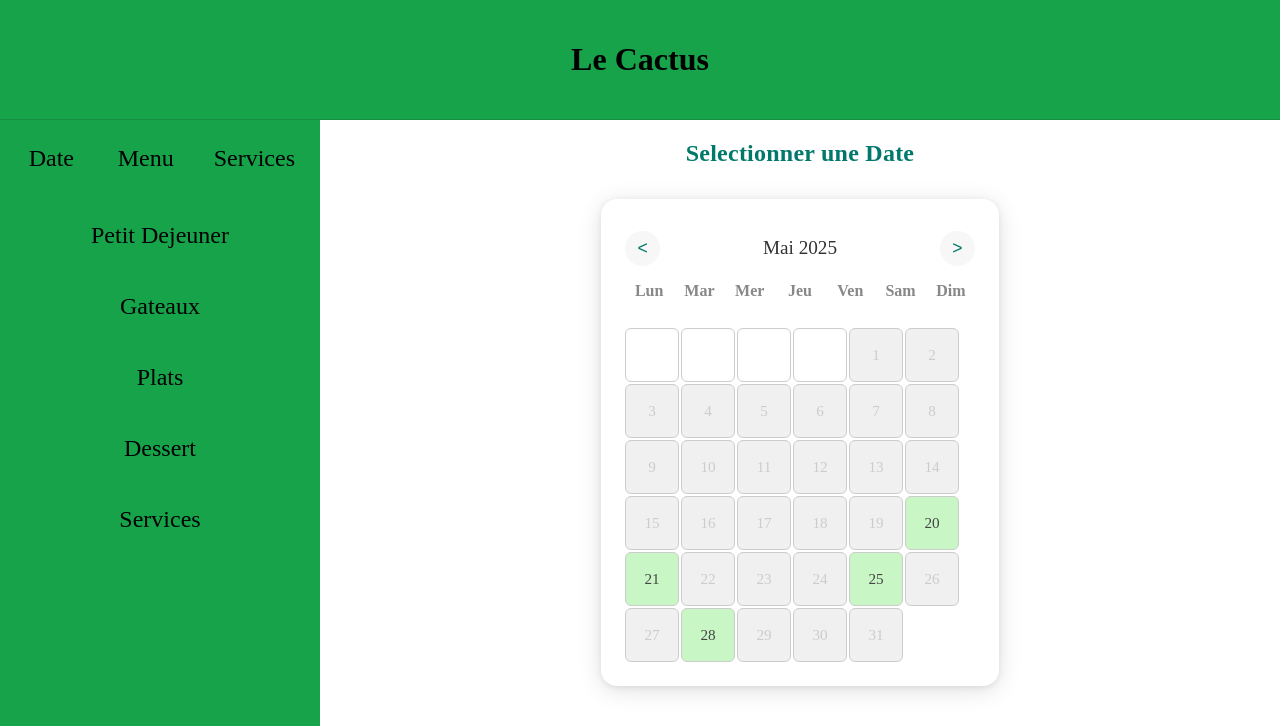
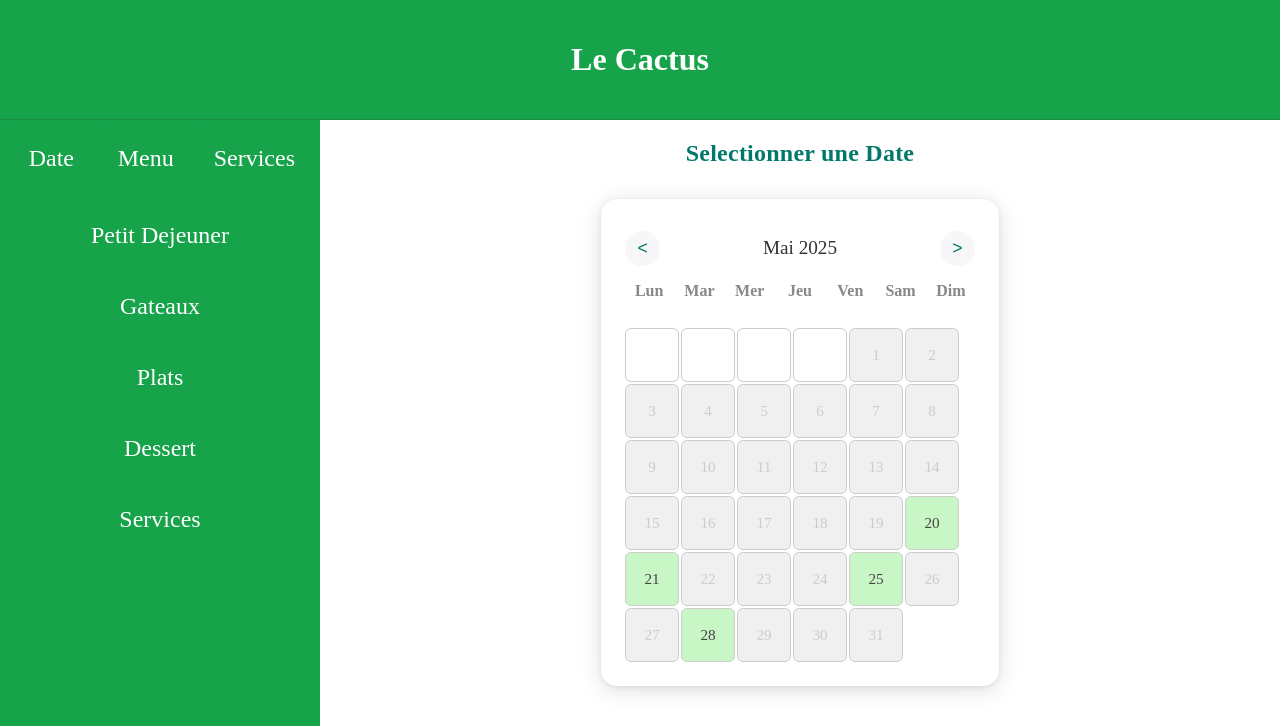
Before and after one commit to missipsag/Les-trois-C-website, a web app: file View/Html/Mariage.html in a window 1280 px wide. Shown: the top 726 px of the page. Run offline with its HTML, style and script files only (its server is not run), Linux system fonts and the light colour scheme; some libraries are stand-ins or nearby versions; some web fonts are replaced.

Commit message:
page menu part1 fix un bug

```diff
--- a/View/CSS/pagemenu.css
+++ b/View/CSS/pagemenu.css
@@ -14,6 +14,9 @@
   align-items: center;
   justify-content: center;
    background: linear-gradient(to bottom, #16a34a 99%, #15803d);
+}
+#cafeh > h1{
+     color: white;
 }
 
 body {
@@ -183,7 +186,7 @@ body::-webkit-scrollbar-thumb:hover {
   padding: 20px;
   margin: 0 0;
   border-radius: 5px;
-  color: black;
+  color: white;
   text-align: center;
   text-decoration: none;
   transition: background-color 0.3s;
@@ -208,7 +211,7 @@ body::-webkit-scrollbar-thumb:hover {
   display: block;
   padding: 20px;
   margin: 0;
-  color: black;
+  color: white;
   text-align: center;
   text-decoration: none;
   border-radius: 5px;
```
Also changed, not shown: View/Images/coffee.ico (added).
